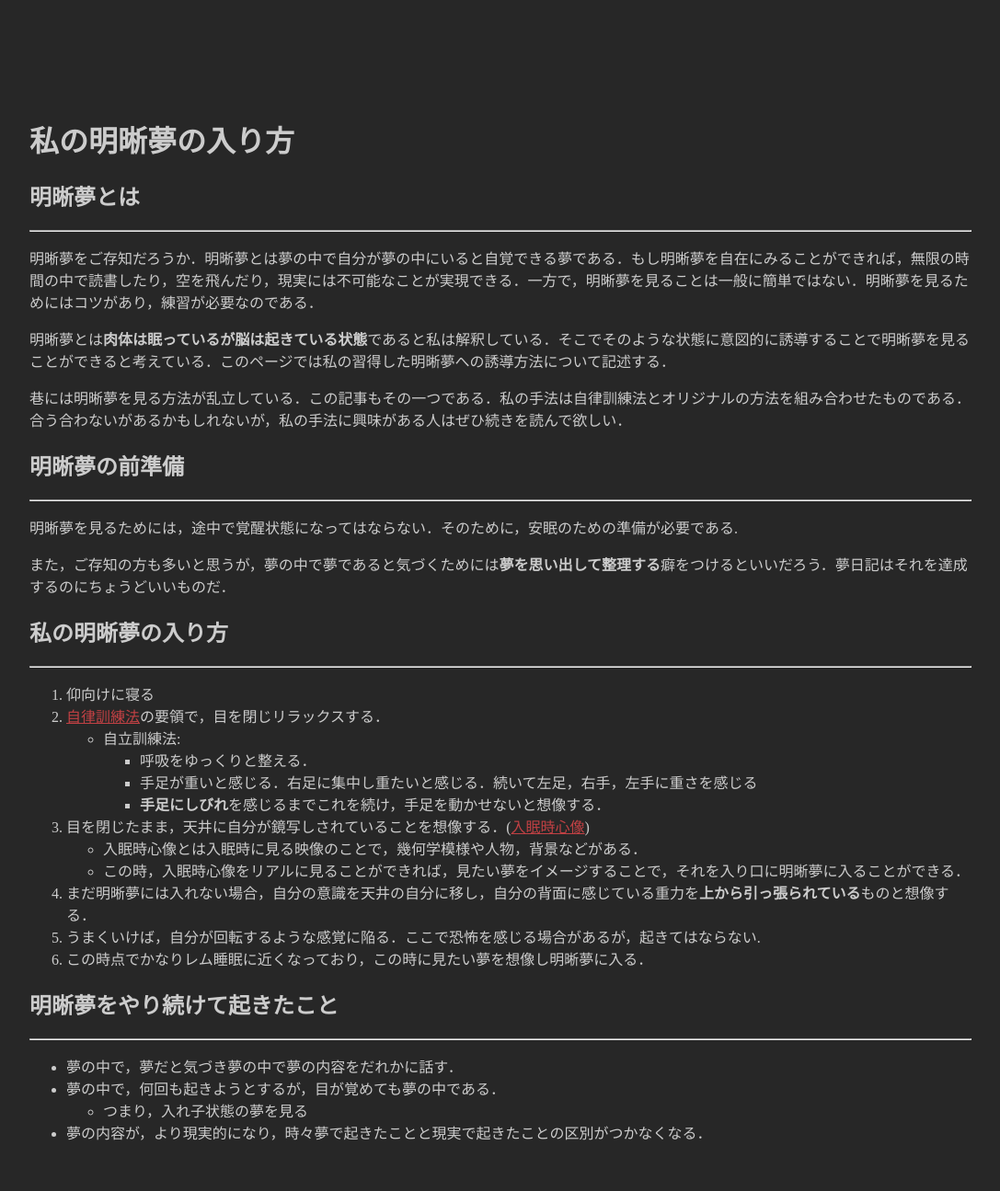
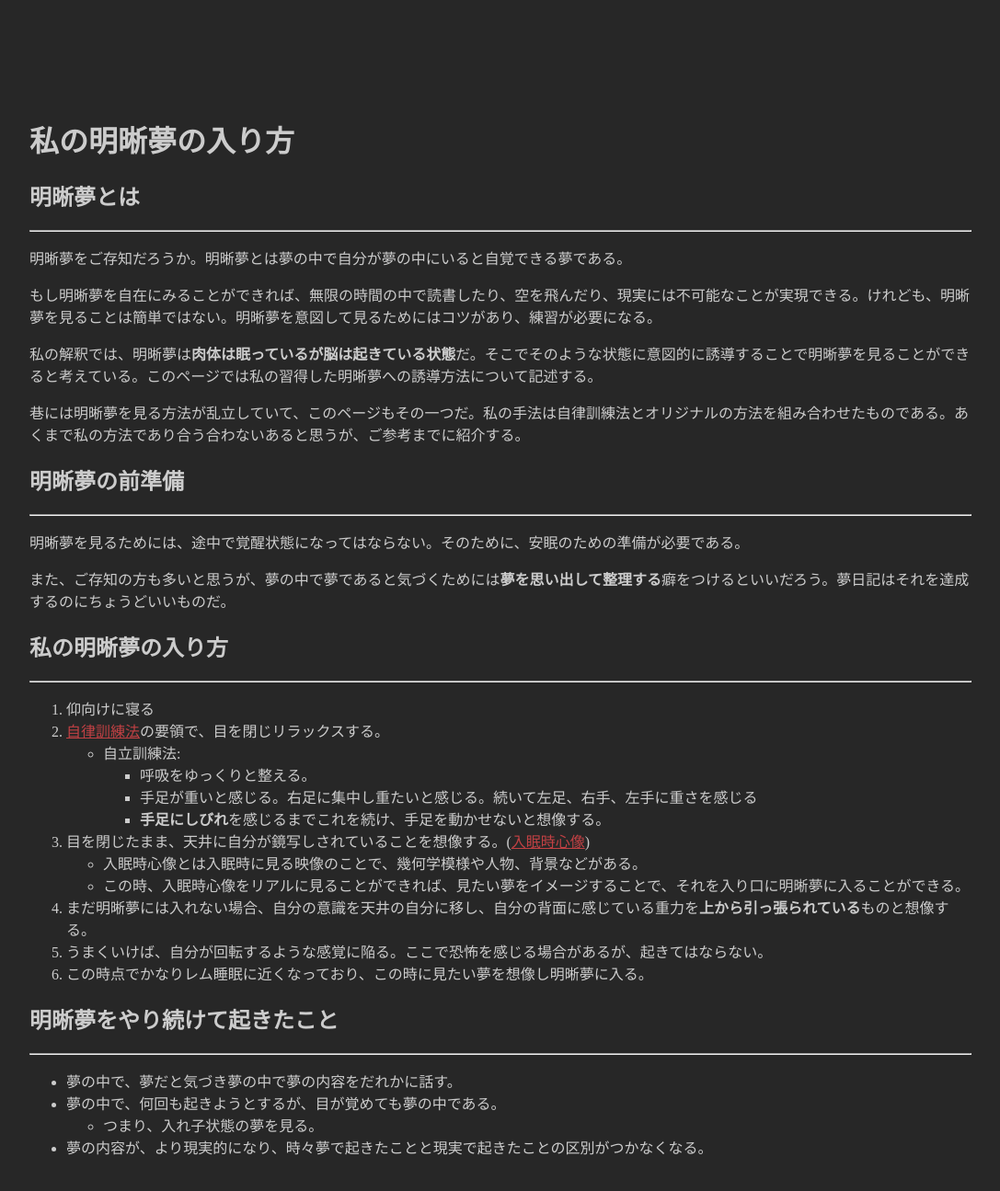
Before and after one commit to hihumi-riku/hihumi-riku.github.io, a Jekyll site: the page built from _posts/2019-01-29-lucid_dreaming_1.md, in a window 1280 px wide and 1400 px high. Shown: the top 1295 px of the window at 92% size, without its empty margins (96-1183 px from the left). Built offline with Jekyll 4.4.1, drawn with Linux system fonts in a browser that asks for light colours.

Commit message:
Update 2019-01-29-lucid_dreaming_1.md

```diff
--- a/_posts/2019-01-29-lucid_dreaming_1.md
+++ b/_posts/2019-01-29-lucid_dreaming_1.md
@@ -7,39 +7,41 @@ title: 私の明晰夢の入り方
 
 ## 明晰夢とは
 ---
-明晰夢をご存知だろうか．明晰夢とは夢の中で自分が夢の中にいると自覚できる夢である．もし明晰夢を自在にみることができれば，無限の時間の中で読書したり，空を飛んだり，現実には不可能なことが実現できる．一方で，明晰夢を見ることは一般に簡単ではない．明晰夢を見るためにはコツがあり，練習が必要なのである．
+明晰夢をご存知だろうか。明晰夢とは夢の中で自分が夢の中にいると自覚できる夢である。
+
+もし明晰夢を自在にみることができれば、無限の時間の中で読書したり、空を飛んだり、現実には不可能なことが実現できる。けれども、明晰夢を見ることは簡単ではない。明晰夢を意図して見るためにはコツがあり、練習が必要になる。
 
 
-明晰夢とは**肉体は眠っているが脳は起きている状態**であると私は解釈している．そこでそのような状態に意図的に誘導することで明晰夢を見ることができると考えている．このページでは私の習得した明晰夢への誘導方法について記述する．
+私の解釈では、明晰夢は**肉体は眠っているが脳は起きている状態**だ。そこでそのような状態に意図的に誘導することで明晰夢を見ることができると考えている。このページでは私の習得した明晰夢への誘導方法について記述する。
 
 
-巷には明晰夢を見る方法が乱立している．この記事もその一つである．私の手法は自律訓練法とオリジナルの方法を組み合わせたものである．合う合わないがあるかもしれないが，私の手法に興味がある人はぜひ続きを読んで欲しい．
+巷には明晰夢を見る方法が乱立していて、このページもその一つだ。私の手法は自律訓練法とオリジナルの方法を組み合わせたものである。あくまで私の方法であり合う合わないあると思うが、ご参考までに紹介する。
 
 ## 明晰夢の前準備
 ---
-明晰夢を見るためには，途中で覚醒状態になってはならない．そのために，安眠のための準備が必要である.
+明晰夢を見るためには、途中で覚醒状態になってはならない。そのために、安眠のための準備が必要である。
 
-また，ご存知の方も多いと思うが，夢の中で夢であると気づくためには**夢を思い出して整理する**癖をつけるといいだろう．夢日記はそれを達成するのにちょうどいいものだ．
+また、ご存知の方も多いと思うが、夢の中で夢であると気づくためには**夢を思い出して整理する**癖をつけるといいだろう。夢日記はそれを達成するのにちょうどいいものだ。
 
 ## 私の明晰夢の入り方
 ---
 1. 仰向けに寝る
-2. [自律訓練法](https://ja.wikipedia.org/wiki/%E8%87%AA%E5%BE%8B%E8%A8%93%E7%B7%B4%E6%B3%95)の要領で，目を閉じリラックスする．
+2. [自律訓練法](https://ja.wikipedia.org/wiki/%E8%87%AA%E5%BE%8B%E8%A8%93%E7%B7%B4%E6%B3%95)の要領で、目を閉じリラックスする。
     - 自立訓練法:
-        - 呼吸をゆっくりと整える．
-        - 手足が重いと感じる．右足に集中し重たいと感じる．続いて左足，右手，左手に重さを感じる
-        - **手足にしびれ**を感じるまでこれを続け，手足を動かせないと想像する．
-3. 目を閉じたまま，天井に自分が鏡写しされていることを想像する．([入眠時心像](/2019/01/29/hypnagogic_imagery.html))
-    - 入眠時心像とは入眠時に見る映像のことで，幾何学模様や人物，背景などがある．
-    - この時，入眠時心像をリアルに見ることができれば，見たい夢をイメージすることで，それを入り口に明晰夢に入ることができる．
-4. まだ明晰夢には入れない場合，自分の意識を天井の自分に移し，自分の背面に感じている重力を**上から引っ張られている**ものと想像する．
-5. うまくいけば，自分が回転するような感覚に陥る．ここで恐怖を感じる場合があるが，起きてはならない.
-6. この時点でかなりレム睡眠に近くなっており，この時に見たい夢を想像し明晰夢に入る．
+        - 呼吸をゆっくりと整える。
+        - 手足が重いと感じる。右足に集中し重たいと感じる。続いて左足、右手、左手に重さを感じる
+        - **手足にしびれ**を感じるまでこれを続け、手足を動かせないと想像する。
+3. 目を閉じたまま、天井に自分が鏡写しされていることを想像する。([入眠時心像](/2019/01/29/hypnagogic_imagery.html))
+    - 入眠時心像とは入眠時に見る映像のことで、幾何学模様や人物、背景などがある。
+    - この時、入眠時心像をリアルに見ることができれば、見たい夢をイメージすることで、それを入り口に明晰夢に入ることができる。
+4. まだ明晰夢には入れない場合、自分の意識を天井の自分に移し、自分の背面に感じている重力を**上から引っ張られている**ものと想像する。
+5. うまくいけば、自分が回転するような感覚に陥る。ここで恐怖を感じる場合があるが、起きてはならない。
+6. この時点でかなりレム睡眠に近くなっており、この時に見たい夢を想像し明晰夢に入る。
 
 
 ## 明晰夢をやり続けて起きたこと
 ---
-- 夢の中で，夢だと気づき夢の中で夢の内容をだれかに話す．
-- 夢の中で，何回も起きようとするが，目が覚めても夢の中である．
-    - つまり，入れ子状態の夢を見る
-- 夢の内容が，より現実的になり，時々夢で起きたことと現実で起きたことの区別がつかなくなる．
+- 夢の中で、夢だと気づき夢の中で夢の内容をだれかに話す。
+- 夢の中で、何回も起きようとするが、目が覚めても夢の中である。
+    - つまり、入れ子状態の夢を見る。
+- 夢の内容が、より現実的になり、時々夢で起きたことと現実で起きたことの区別がつかなくなる。
```
